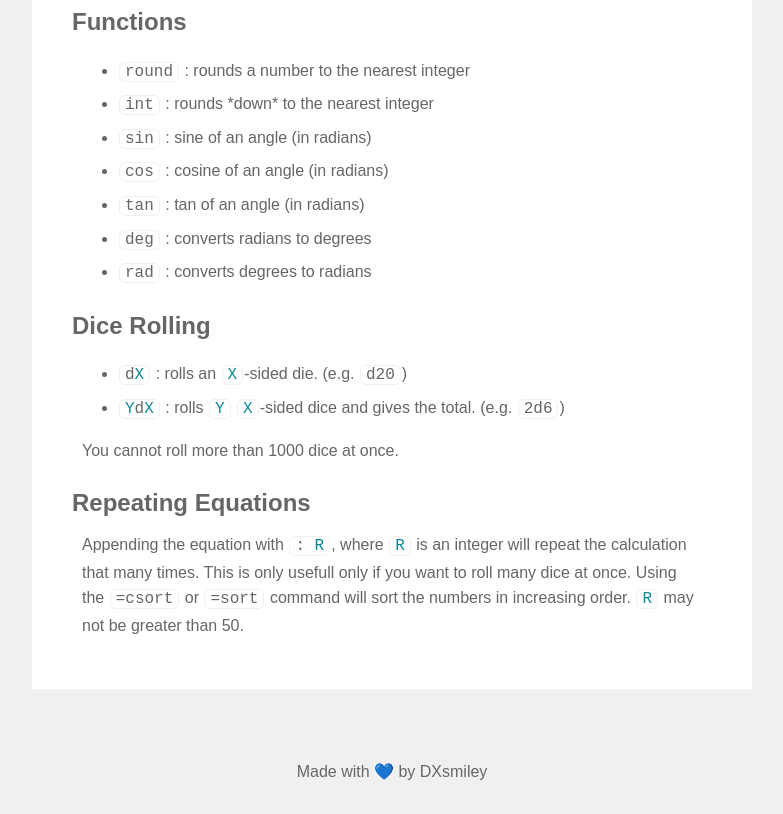
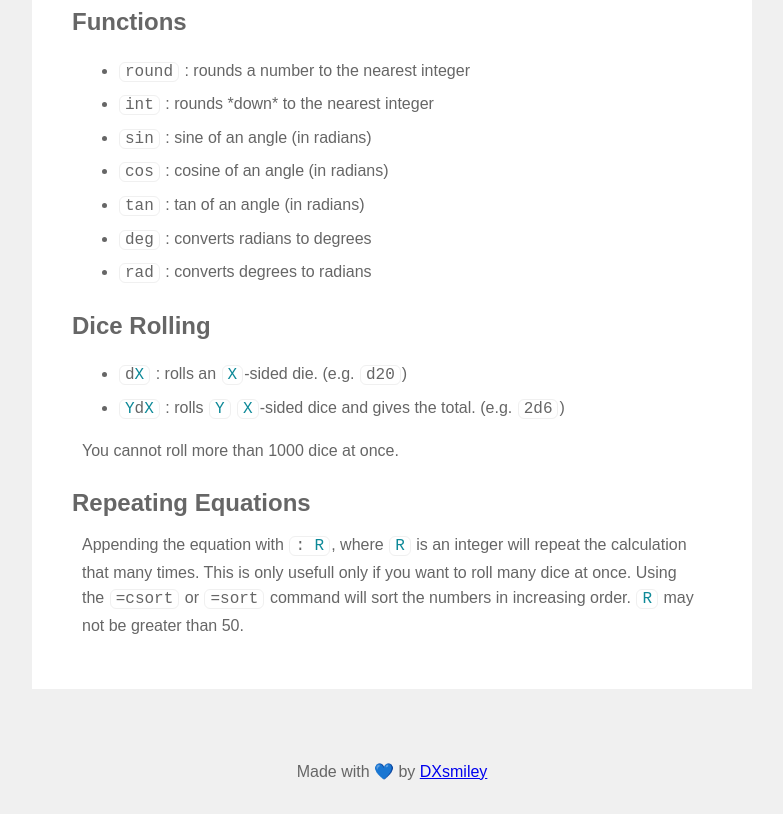
Before and after one commit to DXsmiley/mathbot, a plain HTML site: page index.html in a window 1280 px wide. Shown: the part 3307-4121 px from the top of the page, without its empty margins (248-1031 px from the left). Drawn offline with Linux system fonts and the light colour scheme; a web font is replaced by a local one.

Commit message:
Link to my GitHub profile

```diff
--- a/index.html
+++ b/index.html
@@ -181,7 +181,7 @@
         <div class="footer">
             <div class="center">
                 <p>
-                    Made with &#x1F499; by DXsmiley
+                    Made with &#x1F499; by <a href="https://github.com/dxsmiley/">DXsmiley</a>
                 </p>
             </div>
         </div>
```
